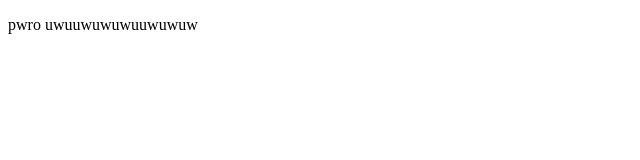
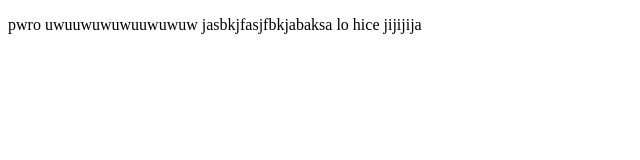
Before and after one commit to SantiagoWithoutSecondName/proyectoCursoPrework, a plain HTML site: page index.html in a window 1280 px wide. Shown: the whole page, without its empty margins (0-640 px from the left). Drawn offline with Linux system fonts and the light colour scheme.

Commit message:
Cambio 1...

```diff
--- a/index.html
+++ b/index.html
@@ -7,7 +7,7 @@
     <title>Document</title>
 </head>
 <body>
-    <p>pwro uwuuwuwuwuuwuwuw
+    <p>pwro uwuuwuwuwuuwuwuw jasbkjfasjfbkjabaksa lo hice jijijija
     </p>
 </body>
 </html>
```
